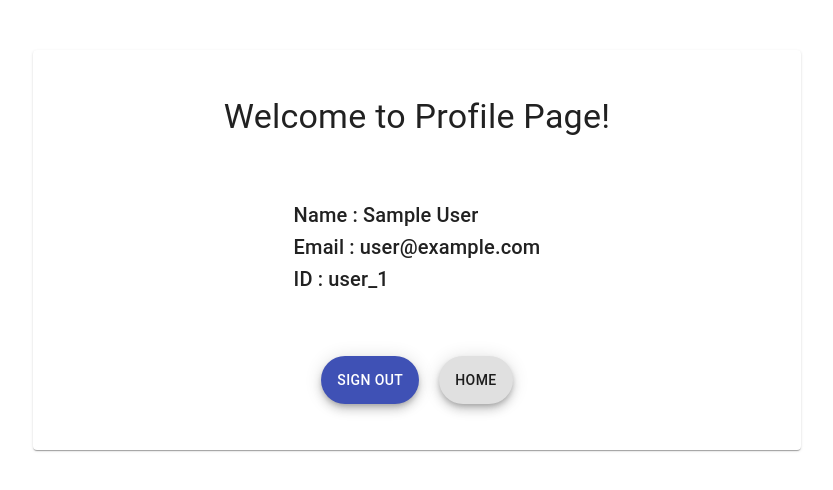
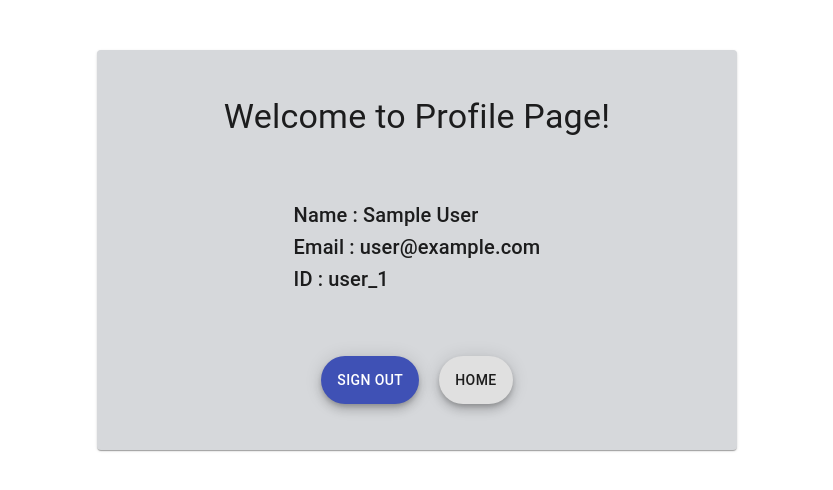
Before and after one commit to prakharNigam70/hotelsUi, a React (Create React App) app: page /Profile in a window 1280 px wide. Shown: the top 490 px of the page, without its empty margins (223-1056 px from the left). Built offline with nearby package versions, Linux system fonts and the light colour scheme; no server answers; sample sign-in values are in the browser's storage.

Commit message:
Beutify Profile page and add conditional routing

```diff
--- a/src/Profile.tsx
+++ b/src/Profile.tsx
@@ -7,9 +7,10 @@
 
 const useStyles = makeStyles({
     container: {
-        width : "60vw",
+        width : "50vw",
         height : "50vh",
-        margin : "50px auto"
+        margin : "50px auto",
+        backgroundColor : "#d6d8db"
     },
     innerContainer : {
         height : "100%",
@@ -54,23 +55,3 @@
         </Card>
     )
 }
-
-{/* <Card sx={{ maxWidth: 345 }}>
-      <CardActionArea>
-        <CardMedia
-          component="img"
-          height="140"
-          image="/static/images/cards/contemplative-reptile.jpg"
-          alt="green iguana"
-        />
-        <CardContent>
-          <Typography gutterBottom variant="h5" component="div">
-            Lizard
-          </Typography>
-          <Typography variant="body2" color="text.secondary">
-            Lizards are a widespread group of squamate reptiles, with over 6,000
-            species, ranging across all continents except Antarctica
-          </Typography>
-        </CardContent>
-      </CardActionArea>
-    </Card> */}
```
